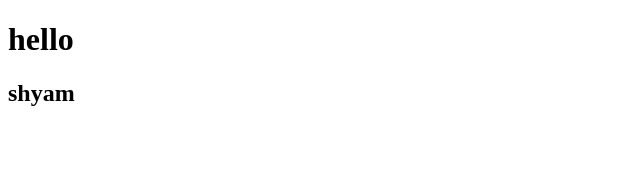
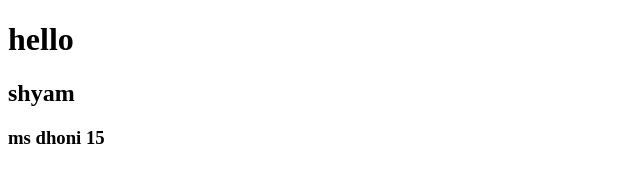
Before and after one commit to mayuragrawa/git--session02, a plain HTML site: page index.html in a window 1280 px wide. Shown: the whole page, without its empty margins (0-640 px from the left). Drawn offline with Linux system fonts and the light colour scheme.

Commit message:
addded some name

```diff
--- a/index.html
+++ b/index.html
@@ -8,5 +8,6 @@
 <body>
     <h1>hello</h1>
     <h2>shyam</h2>
+    <h3>ms dhoni 15</h3>
 </body>
 </html>
```
